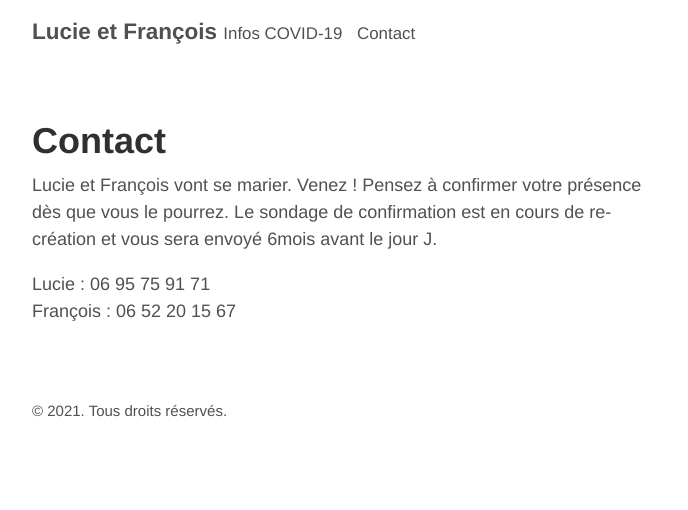
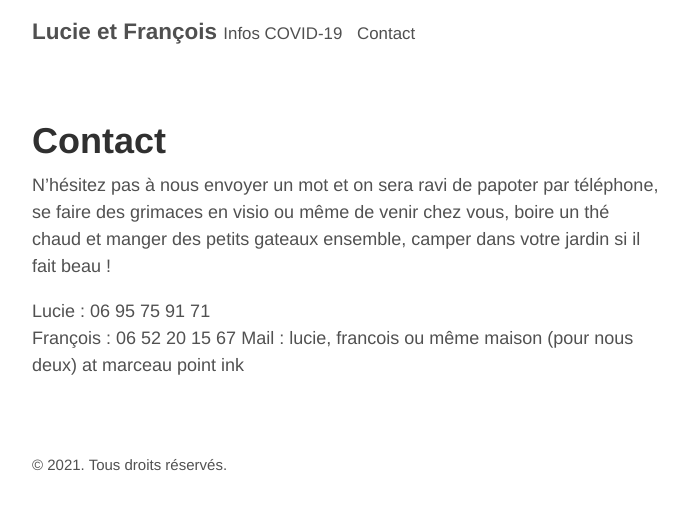
Before and after one commit to francoismarceau/blog, a Jekyll site: the page built from contact.md, in a window 1280 px wide. Shown: the top 510 px of the page, without its empty margins (293-981 px from the left). Built offline with Jekyll 4.4.1, drawn with Linux system fonts in a browser that asks for light colours.

Commit message:
Update contact.md

```diff
--- a/contact.md
+++ b/contact.md
@@ -3,9 +3,8 @@ layout: page
 title: Contact
 ---
 
-Lucie et François vont se marier. Venez !
-Pensez à confirmer votre présence dès que vous le pourrez. Le sondage de confirmation est en cours de re-création et vous sera envoyé 6mois avant le jour J.
-
+N’hésitez pas à nous envoyer un mot et on sera ravi de papoter par téléphone, se faire des grimaces en visio ou même de venir chez vous, boire un thé chaud et manger des petits gateaux ensemble, camper dans votre jardin si il fait beau !
 
 Lucie : 06 95 75 91 71
 François : 06 52 20 15 67
+Mail : lucie, francois ou même maison (pour nous deux) at marceau point ink
```
